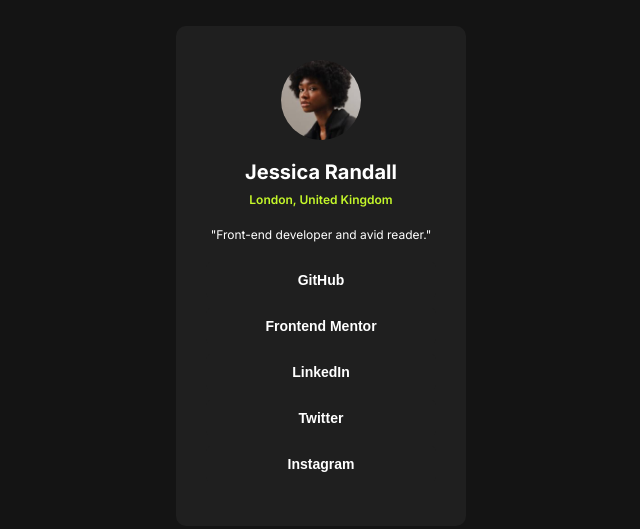
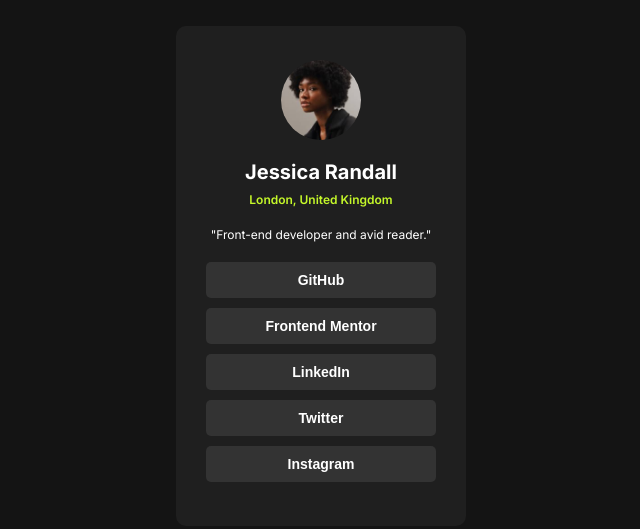
Before and after one commit to MikaelaGisbert/social-links-profile-main, a plain HTML site: page mobileApp/index.html in a window 1280 px wide. Shown: the part 124-653 px from the top of the page, without its empty margins (319-959 px from the left). Drawn offline with Linux system fonts and the light colour scheme; files whose address does not match are found by name.

Commit message:
javascript agregar botones

```diff
--- /dev/null
+++ b/mobileApp/desktop1440-2.css
@@ -0,0 +1,34 @@
+.container{
+    width: 350px;
+    height: 540px;
+}
+.nacionalidad{
+
+    margin-bottom: 25px;
+
+}
+.descripcion{
+    color: var(--White);
+    font-family: 'Inter', sans-serif;
+    font-size: 12px;
+    font-weight: 400;
+    margin-bottom: 70px;
+}
+.inferior {
+    margin-bottom:-15px ;
+}
+
+.botones {
+    background-color: var(--Grey);
+    font-family: 'Inter-SemiBold', sans-serif;
+    color: var(--White);
+    width: 115%;
+    padding: 13px;
+    margin: 7px;
+    border: none;
+    border-radius: 5px;
+    cursor: pointer;
+    font-size: 14px;
+    font-weight: 700;
+    transition: background-color 0.3s;
+}
--- /dev/null
+++ b/mobileApp/desktop1440.css
@@ -0,0 +1,34 @@
+.container{
+    width: 350px;
+    height: 540px;
+}
+.nacionalidad{
+
+    margin-bottom: 25px;
+
+}
+.descripcion{
+    color: var(--White);
+    font-family: 'Inter', sans-serif;
+    font-size: 12px;
+    font-weight: 400;
+    margin-bottom: 70px;
+}
+.inferior {
+    margin-bottom:-15px ;
+}
+
+.botones {
+    background-color: var(--Grey);
+    font-family: 'Inter-SemiBold', sans-serif;
+    color: var(--White);
+    width: 115%;
+    padding: 13px;
+    margin: 7px;
+    border: none;
+    border-radius: 5px;
+    cursor: pointer;
+    font-size: 14px;
+    font-weight: 700;
+    transition: background-color 0.3s;
+}
--- a/mobileApp/index.html
+++ b/mobileApp/index.html
@@ -4,6 +4,7 @@
   <meta charset="UTF-8">
   <meta name="viewport" content="width=device-width, initial-scale=1.0"> <!-- displays site properly based on user's device -->
   <link rel="stylesheet" href="./style.css">
+  <link rel="stylesheet" href="./desktop1440.css" media="screen and (min-width:1440px)">
   <link rel="icon" type="image/png" sizes="32x32" href="./assets/images/favicon-32x32.png">
   <link rel="preconnect" href="https://fonts.googleapis.com">
   <link rel="preconnect" href="https://fonts.gstatic.com" crossorigin>
--- a/mobileApp/style.css
+++ b/mobileApp/style.css
@@ -86,8 +86,8 @@ body{
     width: 230px;
     margin: 5px;
 }
-.botones {
-    background-color: var(--DarkGrey);
+.inferior .botones {
+    background-color: var(--Grey);
     font-family: 'Inter-SemiBold', sans-serif;
     color: var(--White);
     width: 100%;
```
Also changed, not shown: mobileApp/index.js (added, +14 -0 lines), mobileApp/avatar-jessica.jpeg (renamed from mobileApp/assets/images/avatar-jessica.jpeg).
